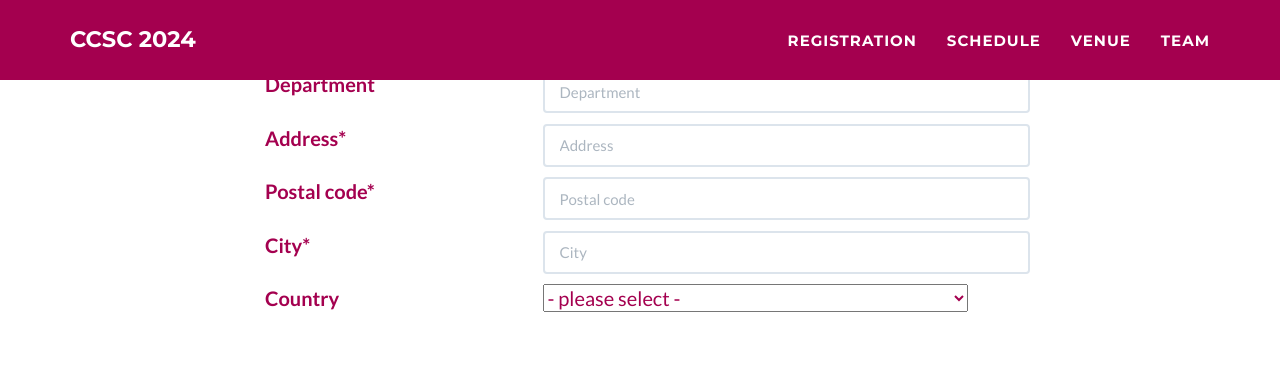
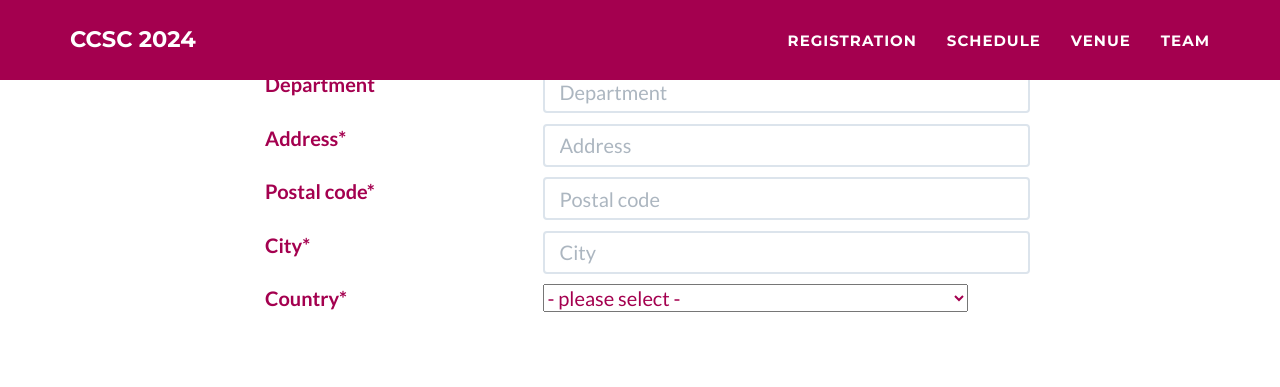
Before and after one commit to ccsc2024/ccsc2024.github.io, a Jekyll site: the page built from registration.html, in a window 1280 px wide and 900 px high, scrolled down 671 px. Shown: the top 387 px of the window. Built offline with Jekyll 4.4.1, drawn with Linux system fonts in a browser that asks for light colours.

Commit message:
Update registration.html

```diff
--- a/registration.html
+++ b/registration.html
@@ -59,7 +59,7 @@ layout: page
       </div>
       <div class="col-lg-5">
         <div class="row control-group">
-          <p><input type="text" name="name" class="form-control" required="" placeholder="Surname"/></p>
+          <p><input type="text" name="name" class="form-control" required="" placeholder="Surname" id="txtForm"/></p>
         </div>
       </div>
       <!-- Mail -->
@@ -68,7 +68,7 @@ layout: page
       </div>
       <div class="col-lg-5">
         <div class="row control-group">
-          <p><input type="email" name="_replyto" class="form-control" placeholder="E-Mail" id="email" required="" /></p>
+          <p><input type="email" name="_replyto" class="form-control" placeholder="E-Mail" id="email" required="" id="txtForm"/></p>
         </div>
       </div>
       <!-- Phone -->
@@ -77,7 +77,7 @@ layout: page
       </div>
       <div class="col-lg-5">
         <div class="row control-group">
-          <p><input name="phone" type="phone number" class="form-control" placeholder="Phone"/></p>
+          <p><input name="phone" type="phone number" class="form-control" placeholder="Phone" id="txtForm"/></p>
         </div>
       </div>
       <!-- Company -->
@@ -86,7 +86,7 @@ layout: page
       </div>
       <div class="col-lg-5">
         <div class="row control-group">
-          <p><input type="company" name="company" class="form-control" required="" placeholder="Company"/></p>
+          <p><input type="company" name="company" class="form-control" required="" placeholder="Company" id="txtForm"/></p>
         </div>
       </div>
       <!-- Department -->
@@ -95,7 +95,7 @@ layout: page
       </div>
       <div class="col-lg-5">
         <div class="row control-group">
-          <p><input type="text" name="department" class="form-control" required="" placeholder="Department"/></p>
+          <p><input type="text" name="department" class="form-control" required="" placeholder="Department" id="txtForm"/></p>
         </div>
       </div>
       <!-- address -->
@@ -104,7 +104,7 @@ layout: page
       </div>
       <div class="col-lg-5">
         <div class="row control-group">
-          <p><input type="text" name="address" class="form-control" required="" placeholder="Address"/></p>
+          <p><input type="text" name="address" class="form-control" required="" placeholder="Address" id="txtForm"/></p>
         </div>
       </div>
       <!-- postal code -->
@@ -113,7 +113,7 @@ layout: page
       </div>
       <div class="col-lg-5">
         <div class="row control-group">
-          <p><input type="text" name="zip" class="form-control" required="" placeholder="Postal code"/></p>
+          <p><input type="text" name="zip" class="form-control" required="" placeholder="Postal code" id="txtForm"/></p>
         </div>
       </div>
       <!-- city -->
@@ -122,12 +122,12 @@ layout: page
       </div>
       <div class="col-lg-5">
         <div class="row control-group">
-          <p><input type="text" name="city" class="form-control" required="" placeholder="City"/></p>
+          <p><input type="text" name="city" class="form-control" required="" placeholder="City" id="txtForm"/></p>
         </div>
       </div>
       <!-- Country -->
       <div class="col-lg-3 col-lg-offset-2">
-        <p><label>Country</label></p>
+        <p><label>Country*</label></p>
       </div>
       <div class="col-lg-5">
         <div class="row control-group">
```
